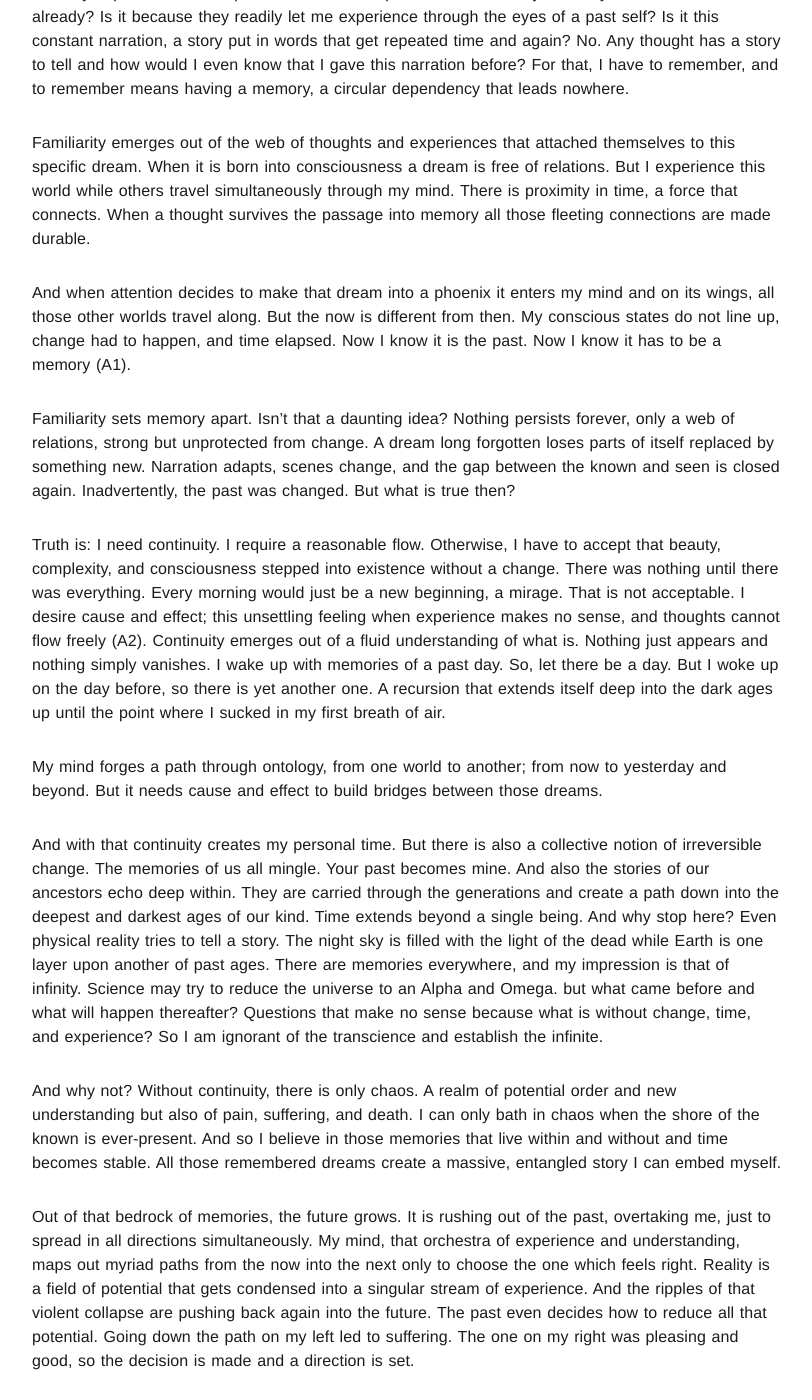
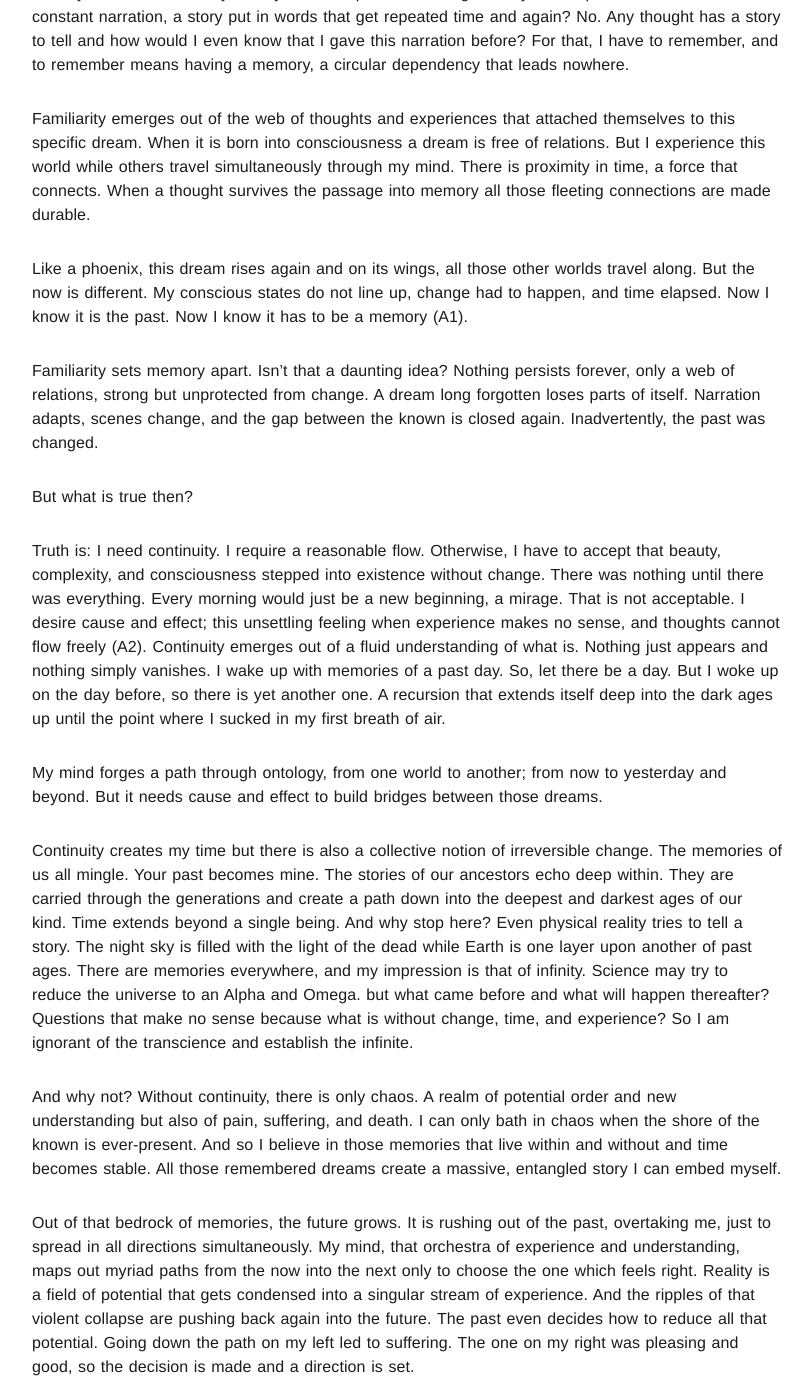
Before and after one commit to pheymann/paulheymann-website, a Jekyll site: the page built from _posts/reality-truth-and-the-good-life/2023-02-01-memory-thought-and-time.md, in a window 1280 px wide and 1400 px high, scrolled down 752 px. Shown: the whole window, without its empty margins (233-1045 px from the left). Built offline with Jekyll 4.4.1, drawn with Linux system fonts in a browser that asks for light colours; some of the changed text lies outside the part shown.

Commit message:
blog:mom: more adjustments to memory

```diff
--- a/_posts/reality-truth-and-the-good-life/2023-02-01-memory-thought-and-time.md
+++ b/_posts/reality-truth-and-the-good-life/2023-02-01-memory-thought-and-time.md
@@ -24,15 +24,17 @@ Memory is persistence and persistence is the experience of familiarity. But why
 
 Familiarity emerges out of the web of thoughts and experiences that attached themselves to this specific dream. When it is born into consciousness a dream is free of relations. But I experience this world while others travel simultaneously through my mind. There is proximity in time, a force that connects. When a thought survives the passage into memory all those fleeting connections are made durable.
 
-And when attention decides to make that dream into a phoenix it enters my mind and on its wings, all those other worlds travel along. But the now is different from then. My conscious states do not line up, change had to happen, and time elapsed. Now I know it is the past. Now I know it has to be a memory (A1).
+Like a phoenix, this dream rises again and on its wings, all those other worlds travel along. But the now is different. My conscious states do not line up, change had to happen, and time elapsed. Now I know it is the past. Now I know it has to be a memory (A1).
 
-Familiarity sets memory apart. Isn’t that a daunting idea? Nothing persists forever, only a web of relations, strong but unprotected from change. A dream long forgotten loses parts of itself replaced by something new. Narration adapts, scenes change, and the gap between the known and seen is closed again. Inadvertently, the past was changed. But what is true then?
+Familiarity sets memory apart. Isn’t that a daunting idea? Nothing persists forever, only a web of relations, strong but unprotected from change. A dream long forgotten loses parts of itself. Narration adapts, scenes change, and the gap between the known is closed again. Inadvertently, the past was changed.
 
-Truth is: I need continuity. I require a reasonable flow. Otherwise, I have to accept that beauty, complexity, and consciousness stepped into existence without a change. There was nothing until there was everything. Every morning would just be a new beginning, a mirage. That is not acceptable. I desire cause and effect; this unsettling feeling when experience makes no sense, and thoughts cannot flow freely (A2). Continuity emerges out of a fluid understanding of what is. Nothing just appears and nothing simply vanishes. I wake up with memories of a past day. So, let there be a day. But I woke up on the day before, so there is yet another one. A recursion that extends itself deep into the dark ages up until the point where I sucked in my first breath of air.
+But what is true then?
+
+Truth is: I need continuity. I require a reasonable flow. Otherwise, I have to accept that beauty, complexity, and consciousness stepped into existence without change. There was nothing until there was everything. Every morning would just be a new beginning, a mirage. That is not acceptable. I desire cause and effect; this unsettling feeling when experience makes no sense, and thoughts cannot flow freely (A2). Continuity emerges out of a fluid understanding of what is. Nothing just appears and nothing simply vanishes. I wake up with memories of a past day. So, let there be a day. But I woke up on the day before, so there is yet another one. A recursion that extends itself deep into the dark ages up until the point where I sucked in my first breath of air.
 
 My mind forges a path through ontology, from one world to another; from now to yesterday and beyond. But it needs cause and effect to build bridges between those dreams.
 
-And with that continuity creates my personal time. But there is also a collective notion of irreversible change. The memories of us all mingle. Your past becomes mine. And also the stories of our ancestors echo deep within. They are carried through the generations and create a path down into the deepest and darkest ages of our kind. Time extends beyond a single being. And why stop here? Even physical reality tries to tell a story. The night sky is filled with the light of the dead while Earth is one layer upon another of past ages. There are memories everywhere, and my impression is that of infinity. Science may try to reduce the universe to an Alpha and Omega. but what came before and what will happen thereafter? Questions that make no sense because what is without change, time, and experience? So I am ignorant of the transcience and establish the infinite.
+Continuity creates my time but there is also a collective notion of irreversible change. The memories of us all mingle. Your past becomes mine. The stories of our ancestors echo deep within. They are carried through the generations and create a path down into the deepest and darkest ages of our kind. Time extends beyond a single being. And why stop here? Even physical reality tries to tell a story. The night sky is filled with the light of the dead while Earth is one layer upon another of past ages. There are memories everywhere, and my impression is that of infinity. Science may try to reduce the universe to an Alpha and Omega. but what came before and what will happen thereafter? Questions that make no sense because what is without change, time, and experience? So I am ignorant of the transcience and establish the infinite.
 
 And why not? Without continuity, there is only chaos. A realm of potential order and new understanding but also of pain, suffering, and death. I can only bath in chaos when the shore of the known is ever-present. And so I believe in those memories that live within and without and time becomes stable. All those remembered dreams create a massive, entangled story I can embed myself.
 
```
Also changed, not shown: other parts of _posts/reality-truth-and-the-good-life/2023-02-01-memory-thought-and-time.md (+2 -1 lines).
